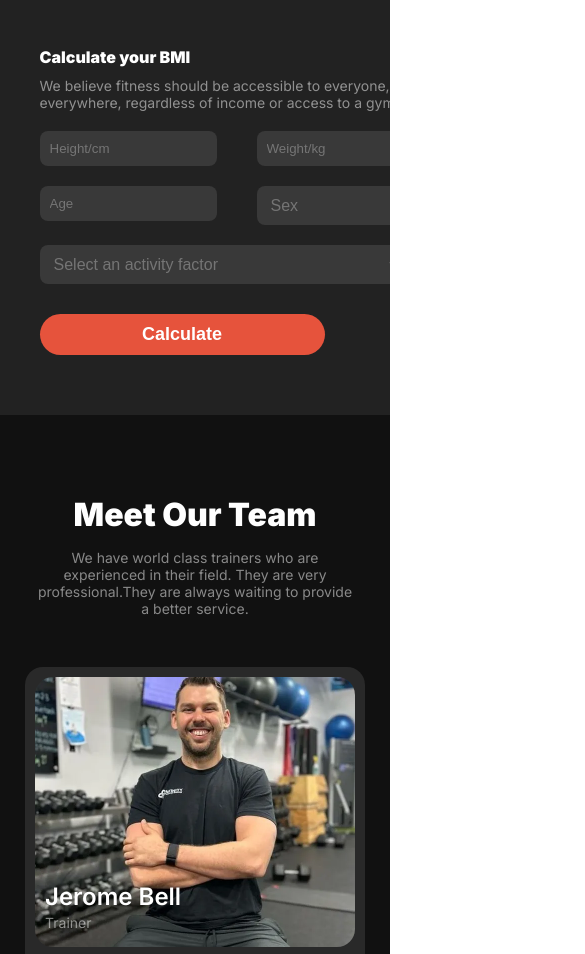
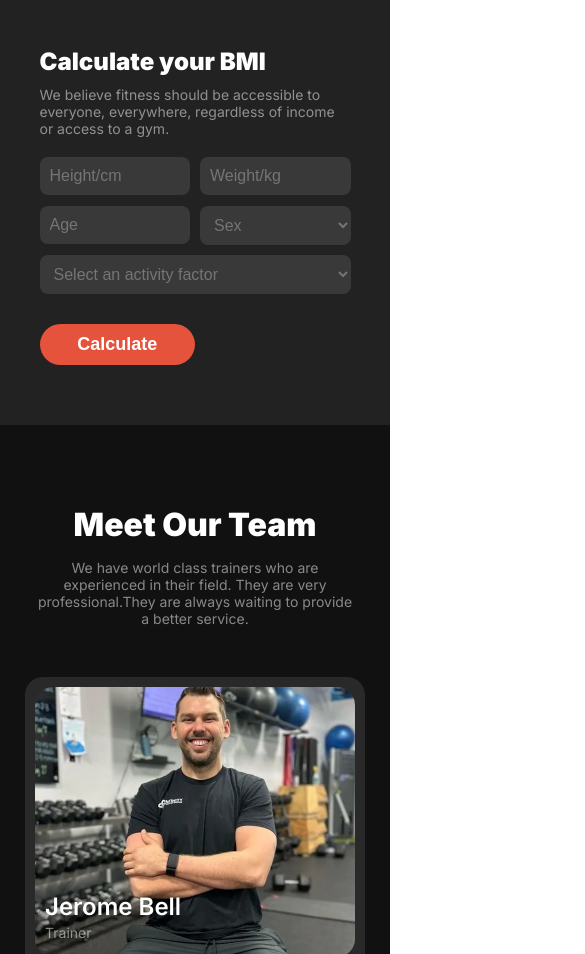
Before and after one commit to Alauddinsarker/assignment-2, a plain HTML site: page index.html in a window 390 px wide. Shown: the part 3596-4550 px from the top of the page, 585 px wide, since content can reach past the window. Drawn offline with Linux system fonts and the light colour scheme; a web font is replaced by a local one.

Commit message:
Assignment complete

```diff
--- a/index.html
+++ b/index.html
@@ -158,29 +158,27 @@
                 We believe fitness should be accessible to everyone, everywhere,
                 regardless of income or access to a gym.
               </p>
-              <form action="">
               <div class="form-container display-flex">
-                  <div>
-                    <input type="text" placeholder="Height/cm" />
+                <div class="input-1">
+                  <input class="option" type="text" placeholder="Height/cm" />
                 </div>
-                  <div>
-                    <input type="text" placeholder="Weight/kg" />
+                <div class="input-2">
+                  <input class="option" type="text" placeholder="Weight/kg" />
                 </div>
-                  <div>
-                    <input type="text" placeholder="Age" />
+                <div class="input-3">
+                  <input class="option" type="text" placeholder="Age" />
                 </div>
-                  <div id="gender-option">
+                <div class="input-4" id="gender-option">
                   <select class="option" name="" id="">
-                      <option>Sex</option>
+                    <option class="option">Sex</option>
                   </select>
                 </div>
-                  <div>
+                <div class="input-5" id="factor-option">
                   <select class="option factor" name="" id="">
-                      <option>Select an activity factor</option>
+                    <option class="option">Select an activity factor</option>
                   </select>
                 </div>
               </div>
-              </form>
               <button class="btn-common btn-extra-mile" type="button">
                 Calculate
               </button>
@@ -271,7 +269,7 @@
     <footer class="footer-container">
       <div class="footer display-flex">
         <div class="footer-left">
-          <h1>Fitness</h1>
+          <h1 class="fitness">Fitness</h1>
           <p>
             We believe fitness should be accessible to everyone, everywhere,
             regardless of income or access to a gym. With hundreds of
--- a/styles/style.css
+++ b/styles/style.css
@@ -75,6 +75,7 @@ hr {
   display: none;
 }
 .banner {
+  margin-bottom: -1px;
   position: relative;
   align-items: center;
 }
@@ -448,7 +449,7 @@ select {
   padding-bottom: 50px;
 }
 .footer-left {
-  width: 440px;
+  width: 40%;
 }
 .footer-left > h1 {
   color: rgb(230, 83, 60);
@@ -649,14 +650,14 @@ hr {
     padding: 5px 30px;
   }
   .calculate-part {
-    margin-left: 10px;
+    width: 100%;
     margin: 0 auto;
   }
   .calculate-part > h5 {
-    font-size: 16px;
+    font-size: 24px;
   }
   .calculate-part > p {
-    width: 70%;
+    width: 100%;
   }
 
   .form-container input,
@@ -665,13 +666,40 @@ hr {
     border-radius: 8px;
     padding: 10px;
     background: rgba(255, 255, 255, 0.1);
-    width: 90%;
+    width: 100%;
   }
-  #gender-option {
-    width: 32%;
+  .form-container {
+    display: grid;
+    grid-template-columns: repeat(2, 1fr);
+    grid-template-rows: repeat(3, 1fr);
+    gap: 10px;
+    width: 100%;
+  }
+  .input-1 {
+    grid-row: 1 / 2;
+    grid-column: 1 / 2;
+  }
+  .input-2 {
+    grid-row: 1 / 2;
+    grid-column: 2 / 3;
+  }
+  .input-3 {
+    grid-row: 2 / 3;
+    grid-column: 1 / 2;
+  }
+  .input-4 {
+    grid-row: 2 / 3;
+    grid-column: 2 / 3;
+  }
+  .input-5 {
+    grid-row: 3 / 4;
+    grid-column: 1 / 3;
+  }
+  #factor-option {
+    width: 100%;
   }
   .factor {
-    width: 177%;
+    width: 100%;
   }
   .btn-extra-mile {
     width: 50%;
@@ -714,13 +742,20 @@ hr {
   }
 
   .footer-left {
-    margin-bottom: -30px;
+    width: 100%;
+    height: 200px;
   }
   .footer-center {
-    margin-bottom: -40px;
+    margin-top: -50px;
+  }
+  .footer-right {
+    margin-top: -50px;
   }
   .footer-left > p {
     width: 80%;
     margin-bottom: -20px;
   }
+  .fitness {
+    width: 70%;
+  }
 }
```
Lines whose indentation alone changed are shown as unchanged.
